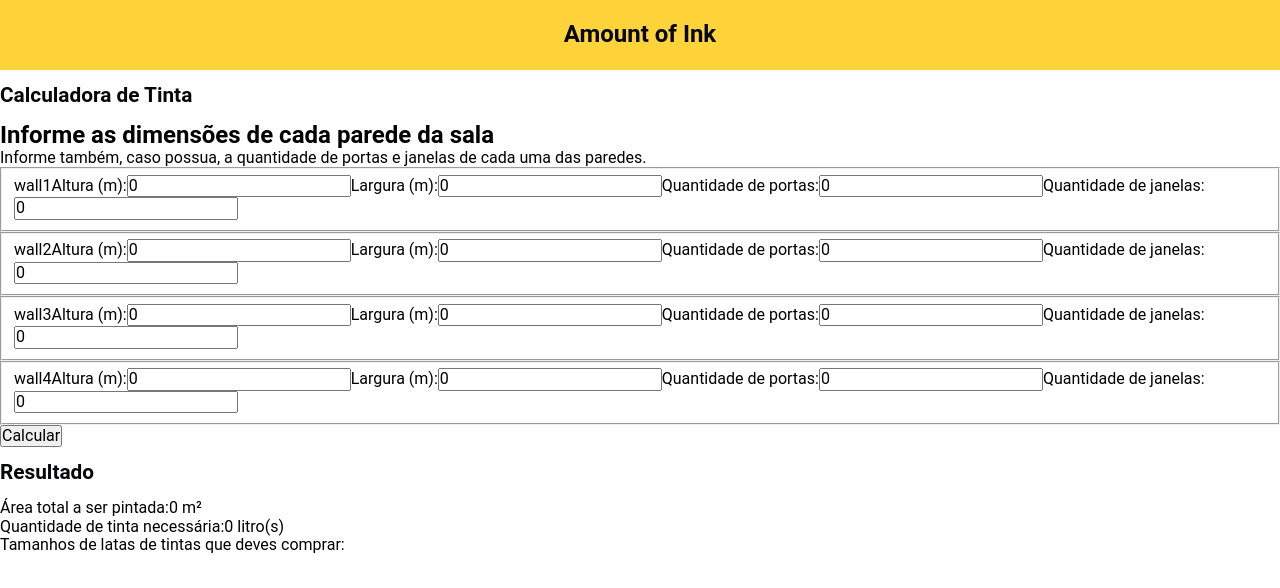
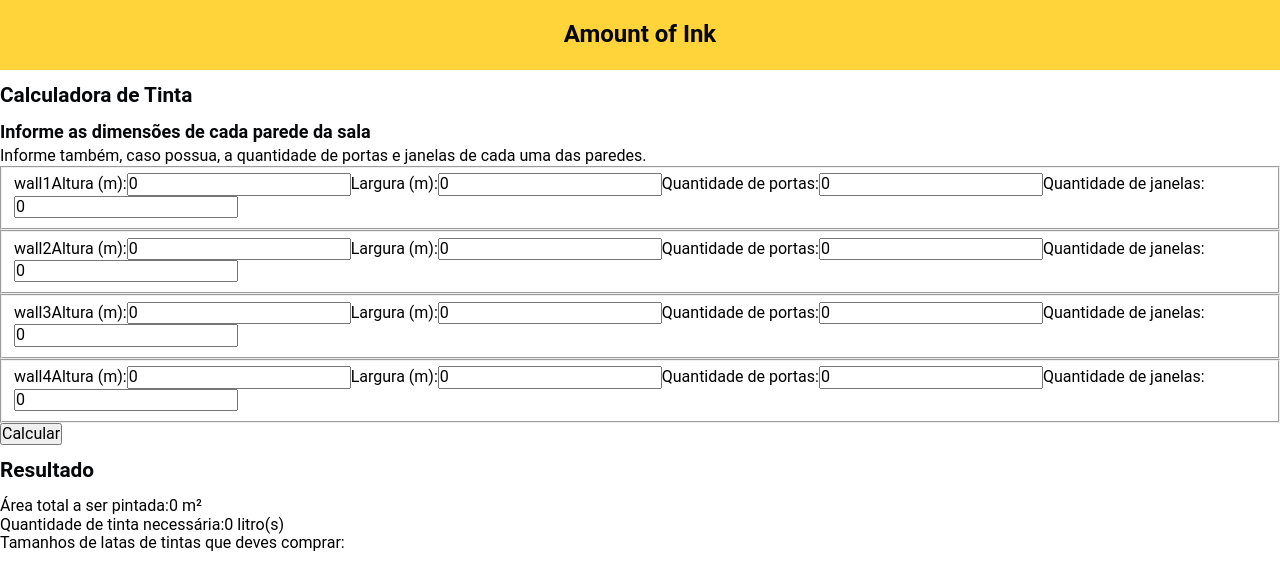
Before and after one commit to AndersonNascimentoAFSN/amountofink, a React (Create React App) app: page /calculator in a window 1280 px wide. Shown: the top 588 px of the page. Built offline with nearby package versions, Linux system fonts and the light colour scheme.

Commit message:
feat: css-styles - importação css básico

```diff
--- a/src/components/SubTitle/index.js
+++ b/src/components/SubTitle/index.js
@@ -1,8 +1,9 @@
 import React from 'react';
 import PropTypes from 'prop-types';
+import './styles.css';
 
 const SubTitle = ({ subtitle }) => (
-  <h2>
+  <h2 className="c-subtitle">
     { subtitle }
   </h2>
 );
```
